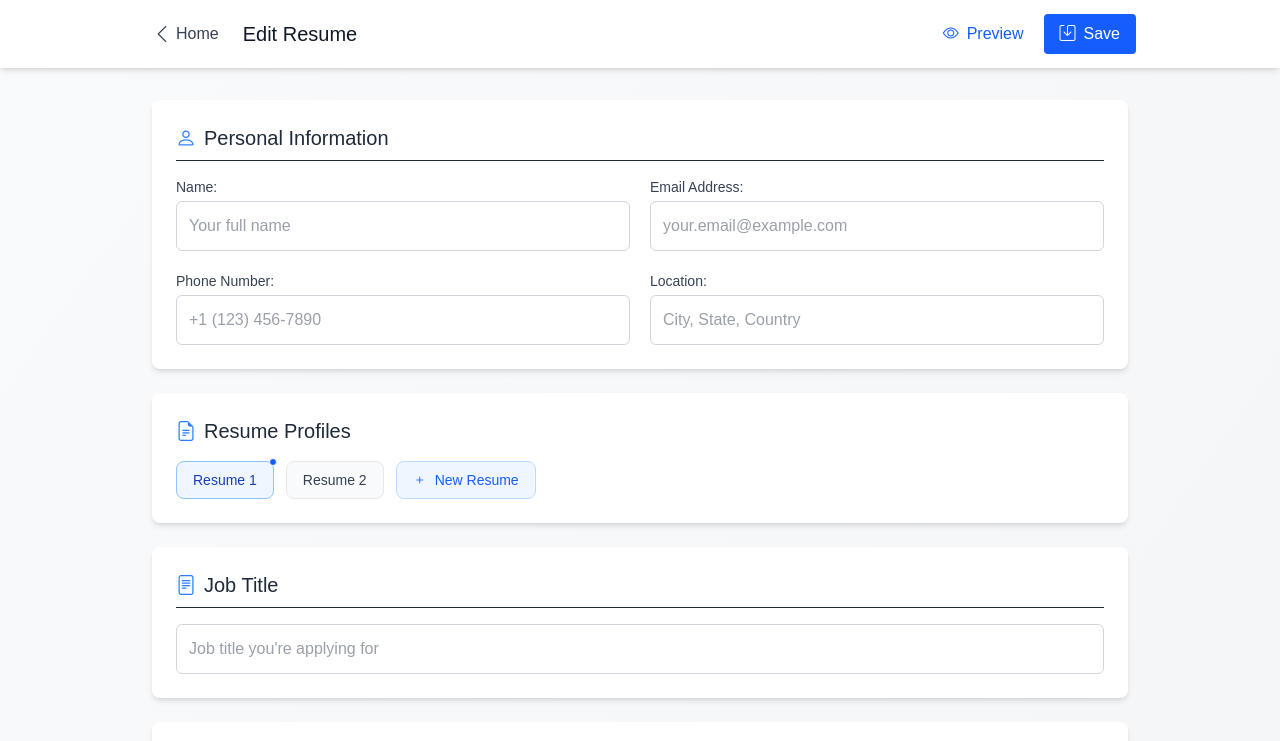
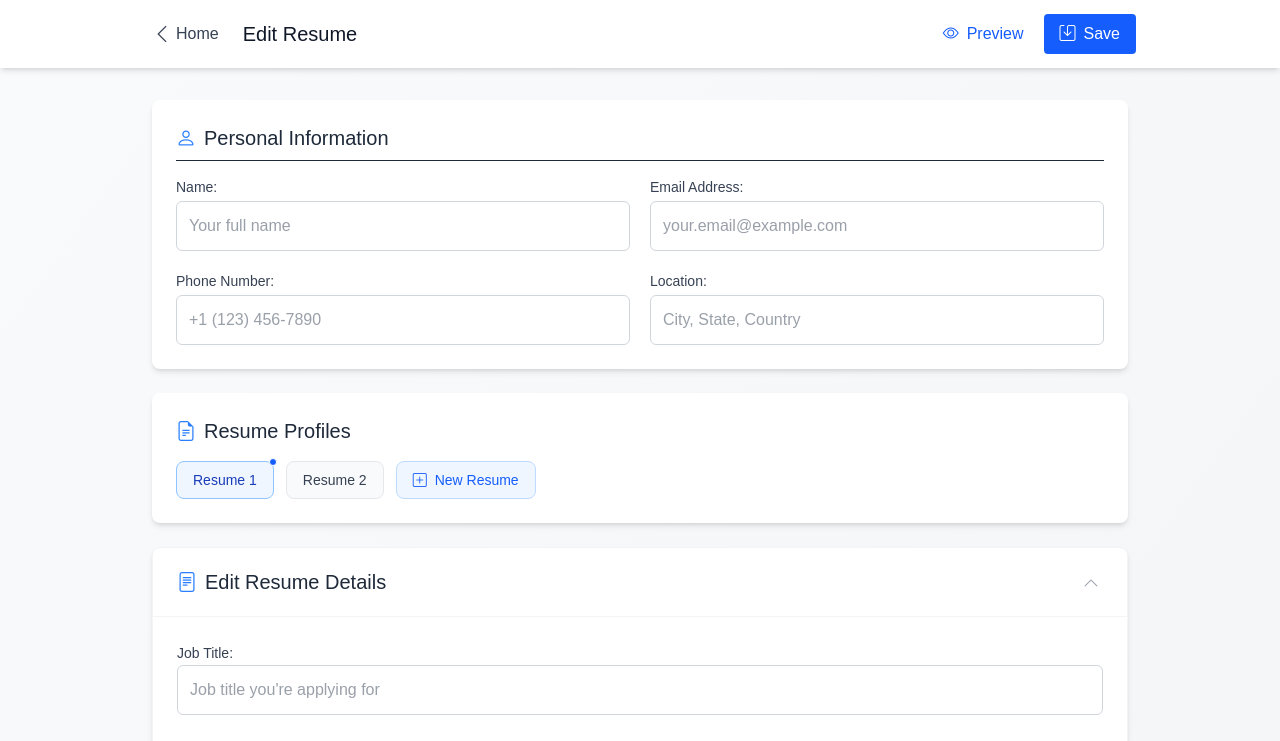
Before and after one commit to KiwiFunk/resume-builder, a Next.js app in the folder resume-app/: page /edit-details in a window 1280 px wide. Shown: the top 741 px of the page. Built offline with nearby package versions, Linux system fonts and the light colour scheme.

Commit message:
Reverted back to container to hold resume details for consitancy, used new defaultOpen param to have it expanded on load

```diff
--- a/resume-app/src/app/edit-details/page.js
+++ b/resume-app/src/app/edit-details/page.js
@@ -199,15 +199,11 @@ export default function EditDetailsPage() {
                     {/* Manage dataset */}
                     <DatasetSelector />
 
-                    {/* Job Title Card */}
-                    <div className="bg-white rounded-lg shadow-md p-6">
-                        <h2 className="text-xl font-medium text-gray-800 mb-4 border-b pb-2 flex items-center">
-                            <i className="bi bi-file-text mr-2 text-blue-500"></i>
-                            Job Title
-                        </h2>
-
+                    {/* Resume Specific Details */}
+                    <CollapsibleContainer title="Edit Resume Details" icon="bi-file-text" defaultOpen={true}>
                         <div>
-                            <label htmlFor="summary" className="hidden text-sm font-medium text-gray-700 mb-1">
+                            <div className="mb-6">
+                                <label htmlFor="summary" className="text-sm font-medium text-gray-700 mb-1">
                                     Job Title:
                                 </label>
                                 <input
@@ -219,14 +215,6 @@ export default function EditDetailsPage() {
                                     className={inputClasses}
                                 />
                             </div>
-                    </div>
-
-                    {/* Professional Summary Card */}
-                    <div className="bg-white rounded-lg shadow-md p-6">
-                        <h2 className="text-xl font-medium text-gray-800 mb-4 border-b pb-2 flex items-center">
-                            <i className="bi bi-file-text mr-2 text-blue-500"></i>
-                            Professional Summary
-                        </h2>
 
                             <div>
                                 <label htmlFor="summary" className="block text-sm font-medium text-gray-700 mb-1">
@@ -244,6 +232,7 @@ export default function EditDetailsPage() {
                                 </p>
                             </div>
                         </div>
+                    </CollapsibleContainer>
 
                     {/* Social Media Links */}
                     <CollapsibleContainer title="Edit Socials" icon="bi-share" useAddBtn={true} callback={() => handleAdd("socials", { platform: "website", url: "", inUse: true })}>
--- a/resume-app/src/components/EditForm/DatasetSelector.js
+++ b/resume-app/src/components/EditForm/DatasetSelector.js
@@ -31,7 +31,7 @@ export default function DatasetSelector() {
           className="px-4 py-2 rounded-lg bg-blue-50 hover:bg-blue-100 text-blue-600 border border-blue-200 font-medium text-sm transition-all flex items-center gap-2"
           onClick={() => {alert("This button will allow you to add a new dataset!")}}
         >
-          <i className="bi bi-plus"></i>
+          <i className="bi bi-plus-square"></i>
           <span>New Resume</span>
         </button>
       </div>
```
Lines whose indentation alone changed are shown as unchanged.
